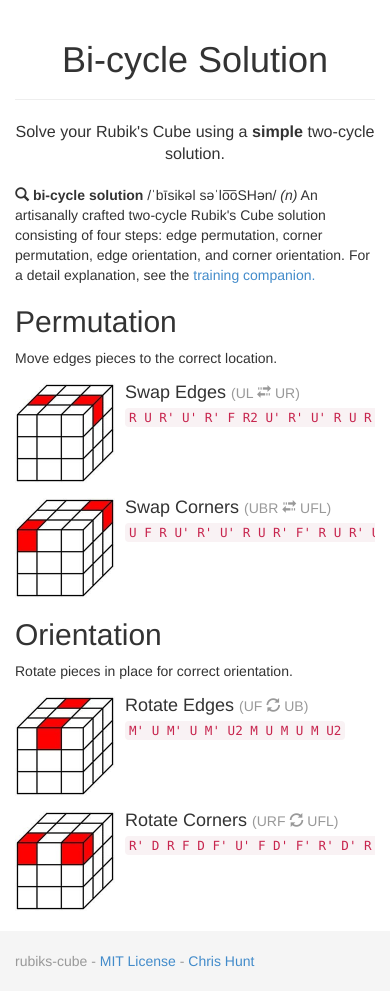
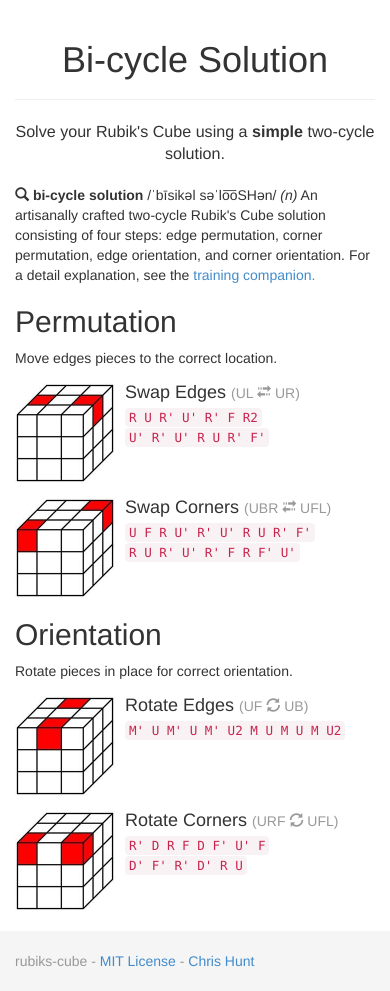
Before and after one commit to chrishunt/rubiks-cube, a plain HTML site: page index.html in a window 390 px wide. Drawn offline with Linux system fonts and the light colour scheme.

Commit message:
Add reasonable line breaks for small screens

```diff
--- a/index.html
+++ b/index.html
@@ -53,7 +53,8 @@
                 UR)
               </small>
             </h4>
-            <code>R U R' U' R' F R2 U' R' U' R U R' F'</code>
+            <code>R U R' U' R' F R2</code>
+            <code>U' R' U' R U R' F'</code>
           </div>
         </div>
 
@@ -70,7 +71,8 @@
                 UFL)
               </small>
             </h4>
-            <code>U F R U' R' U' R U R' F' R U R' U' R' F R F' U'</code>
+            <code>U F R U' R' U' R U R' F'</code>
+            <code>R U R' U' R' F R F' U'</code>
           </div>
         </div>
 
@@ -108,7 +110,8 @@
                 UFL)
               </small>
             </h4>
-            <code>R' D R F D F' U' F D' F' R' D' R U</code>
+            <code>R' D R F D F' U' F</code>
+            <code>D' F' R' D' R U</code>
           </div>
         </div>
       </div>
```
